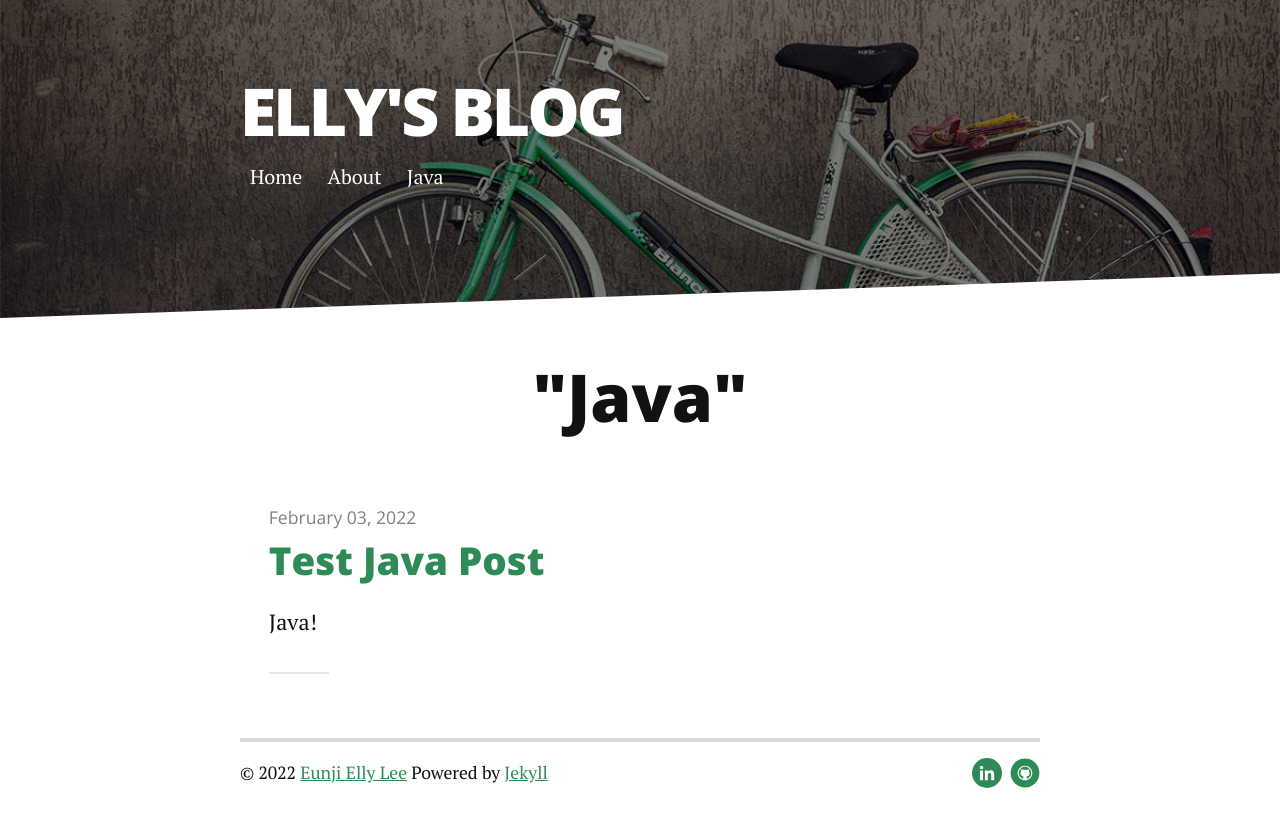
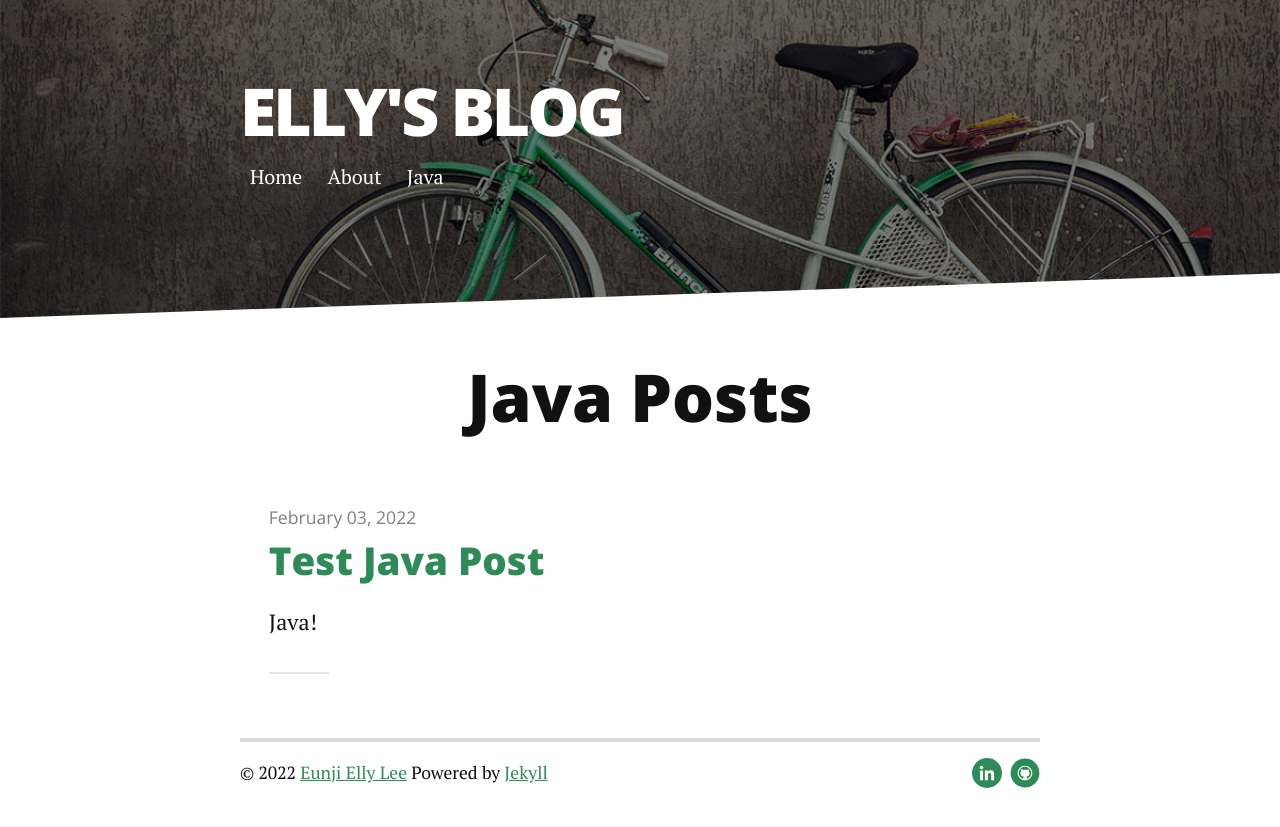
Before and after one commit to Eunji-Elly-Lee/eunji-elly-lee.github.io, a Jekyll site: the page built from category/Java.md, in a window 1280 px wide. Shown: the top 827 px of the page. Built offline with Jekyll 4.4.1, drawn with Linux system fonts in a browser that asks for light colours; nearby versions of some CDN libraries.

Commit message:
Update category.html

```diff
--- a/_layouts/category.html
+++ b/_layouts/category.html
@@ -3,7 +3,7 @@ layout: default
 ---
 <div class="home" id="home">
   {% assign category = page.category | default: page.title %}
-  <h1 class="pageTitle">"{{ page.title }}"</h1>
+  <h1 class="pageTitle">{{ page.title }} Posts</h1>
   <div class="posts noList">
     {%- for post in site.categories[category] -%}
       <article>
```
